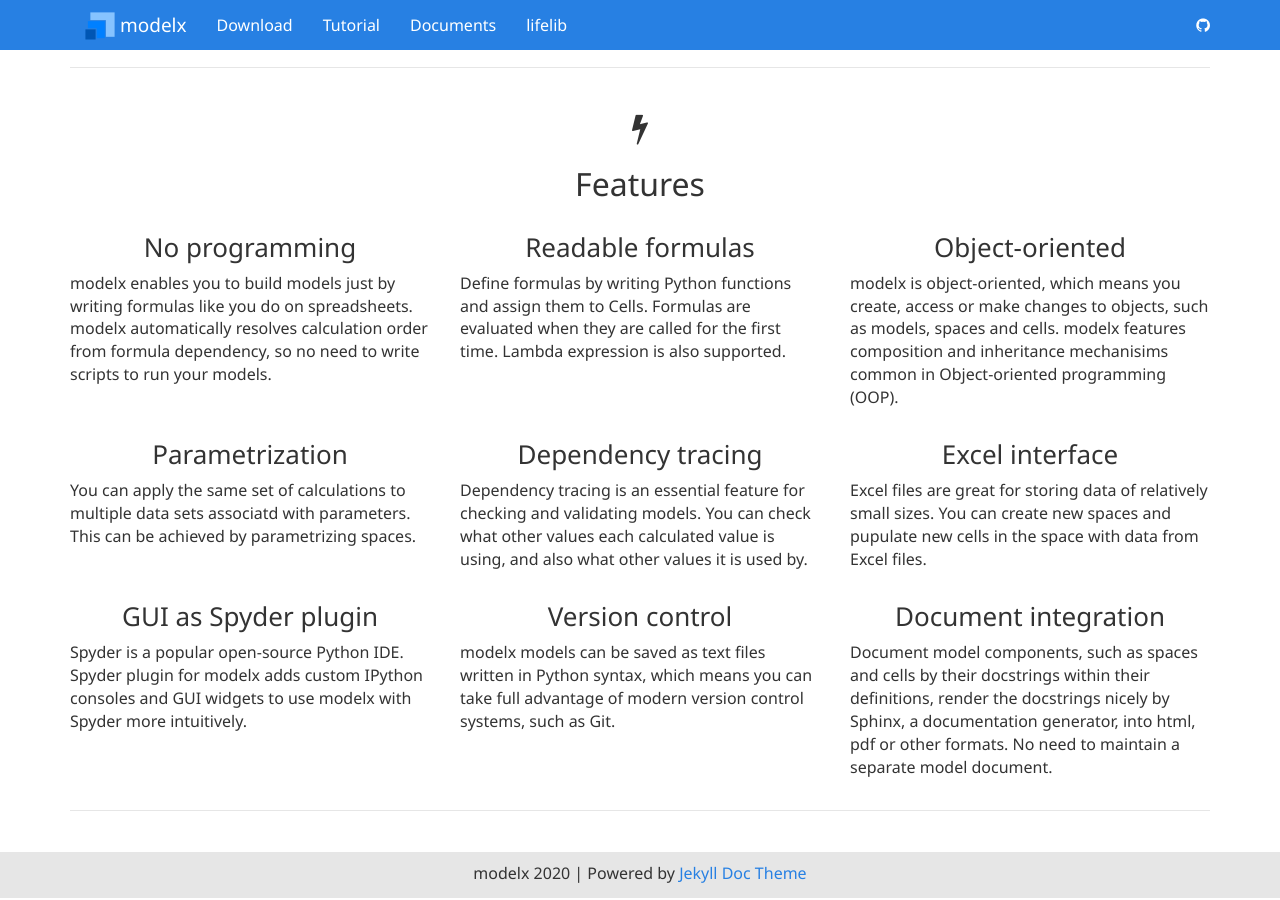
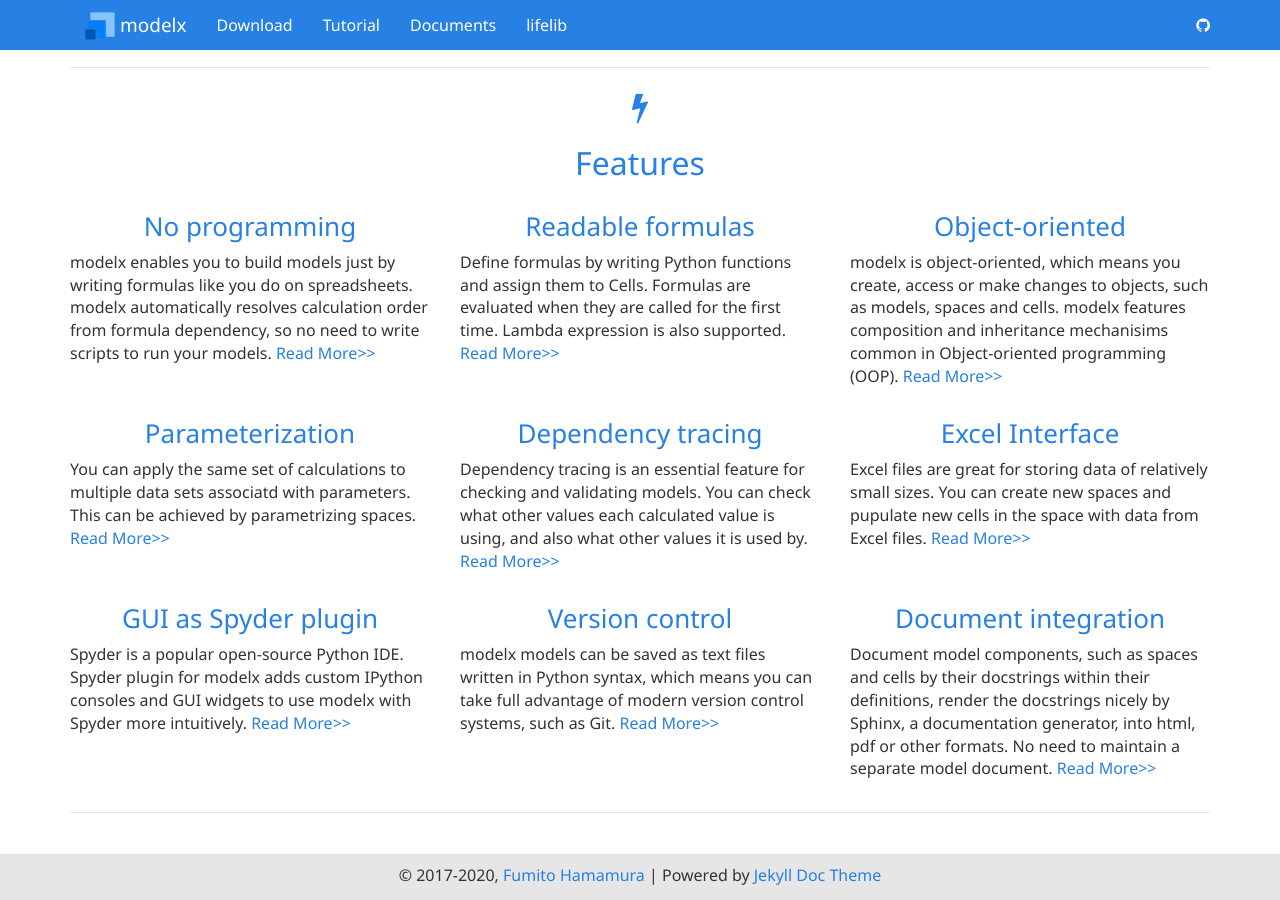
Before and after one commit to fumitoh/modelx-site, a Jekyll site: the page built from index.html, in a window 1280 px wide and 900 px high, scrolled down 682 px. Built offline with Jekyll 4.4.1, drawn with Linux system fonts in a browser that asks for light colours.

Commit message:
Add feature page

```diff
--- a/_config.yml
+++ b/_config.yml
@@ -15,6 +15,12 @@
 # theme options from https://bootswatch.com/
 # comment out this to use default Bootstrap
 bootwatch: cosmo
+
+# Author
+author:
+  name: Fumito Hamamura
+  linkedin: https://www.linkedin.com/in/fumito-hamamura/
+
 
 # Build settings
 markdown: kramdown
--- a/_includes/footer.html
+++ b/_includes/footer.html
@@ -2,7 +2,7 @@
     <div class="container">
 
         <p class="text-center">
-            {{ site.title }} {{ site.time | date: '%Y' }} |
+            &copy; 2017-{{ site.time | date: '%Y' }}, <a href="{{ site.author.linkedin }}">{{ site.author.name }}</a> |
             Powered by <a href="https://github.com/aksakalli/jekyll-doc-theme">Jekyll Doc Theme</a>
         </p>
         <!-- <p class="text-muted">Place sticky footer content here.</p> -->
--- a/_layouts/default.html
+++ b/_layouts/default.html
@@ -26,5 +26,7 @@
       </script>
     {% endif %}
 </body>
-
+    {% if page.mermaid == true %}
+    {% include mermaid.html %}
+    {% endif %}
 </html>
--- a/index.html
+++ b/index.html
@@ -2,6 +2,7 @@
 layout: default
 ---
 
+{% assign feature_page = site.pages | where: "name", "features.md" | first %}
 
 <div class="container">
     <div class="row">
@@ -52,100 +53,28 @@
 
     </div>
 
-    <!--
+    <hr>
+    <h2 class="text-center"><a href="{{site.baseurl}}{{feature_page.url}}"><i class="fa fa-bolt" aria-hidden="true"></i></a></h2>
+    <h2 align="center" id="features"><a href="{{site.baseurl}}{{feature_page.url}}">Features</a></h2>
+
+    {% for row_idx in (0..2) %}
     <div class="row">
-        <div class="col-sm-3">
-            <h2 class="text-center"><a href="{{ site.posts.first.url | prepend: site.baseurl }}"><i class="fa fa-pencil" aria-hidden="true"></i></a></h2>
-            <h3 class="text-center"><a href="{{ site.posts.first.url | prepend: site.baseurl }}">Blog</a></h3>
+
+        {% for col_idx in (0..2) %}
+        {% assign idx = row_idx | times: 3 | plus: col_idx %}
+        {% if idx >= feature_page.features.size %}
+        {% break %}
+        {% endif %}
+        {% assign feature = feature_page.features[idx] %}
+        {% assign slug = feature.title | slugify %}
+        {% assign feature_url = site.baseurl | append: feature_page.url | append: "#" | append: slug %}
+        <div class="col-sm-4">
+            <h3 class="text-center"><a href="{{ feature_url }}">{{feature.title}}</a></h3>
+            <p>{{ feature.intro }} <a href="{{ feature_url }}">Read More>></a></p>
         </div>
-        <div class="col-sm-3">
-            <h2 class="text-center"><i class="fa fa-area-chart" aria-hidden="true"></i></h2>
-            <h3 class="text-center">Examples</h3>
-        </div>
-        <div class="col-sm-3">
-            <h2 class="text-center"><a href="{{ "/docs" | prepend: site.baseurl }}"><i class="fa fa-book" aria-hidden="true"></i></a></h2>
-            <h3 class="text-center"><a href="{{ "/docs" | prepend: site.baseurl }}">Documents</a></h3>
-        </div>
-    </div>
-    -->
-
-    <hr>
-    <div class="row">
-      <h2 class="text-center"><i class="fa fa-bolt" aria-hidden="true"></i></h2>
-      <h2 align="center" id="features">Features</h2>
-        <div class="col-sm-4">
-            <h3 class="text-center">No programming</h3>
-            <p>modelx enables you to build models
-              just by writing formulas like you do on spreadsheets.
-              modelx automatically resolves calculation order from formula
-              dependency, so no need to write scripts to run your models.
-            </p>
-        </div>
-        <div class="col-sm-4">
-            <h3 class="text-center">Readable formulas</h3>
-            <p>Define formulas by writing Python functions
-            and assign them to Cells. Formulas are evaluated when they are
-            called for the first time.
-            Lambda expression is also supported.</p>
-        </div>
-        <div class="col-sm-4">
-            <h3 class="text-center">Object-oriented</h3>
-            <p>modelx is object-oriented, which means you create, access or
-              make changes to objects, such as models, spaces and cells.
-              modelx features composition and inheritance mechanisims
-              common in Object-oriented programming (OOP). </p>
-        </div>
-
+        {% endfor %}
 
     </div>
-    <div class="row">
-
-      <div class="col-sm-4">
-          <h3 class="text-center">Parametrization</h3>
-          <p>You can apply the same set of calculations
-            to multiple data sets associatd with parameters.
-            This can be achieved by parametrizing spaces.</p>
-      </div>
-      <div class="col-sm-4">
-          <h3 class="text-center">Dependency tracing</h3>
-          <p>Dependency tracing is an essential feature for checking and validating
-            models. You can check what other values
-            each calculated value is using, and also what other values
-            it is used by.
-          </p>
-      </div>
-      <div class="col-sm-4">
-          <h3 class="text-center">Excel interface</h3>
-          <p>Excel files are great for storing data of relatively small sizes.
-             You can create new spaces and pupulate new cells in the space
-             with data from Excel files. </p>
-      </div>
-    </div>
-    <div class="row">
-        <div class="col-sm-4">
-            <h3 class="text-center">GUI as Spyder plugin</h3>
-            <p>Spyder is a popular open-source Python IDE.
-              Spyder plugin for modelx adds custom IPython consoles
-              and GUI widgets to use modelx with Spyder more intuitively.
-              </p>
-        </div>
-        <div class="col-sm-4">
-            <h3 class="text-center">Version control</h3>
-            <p>modelx models can be saved as text files written in Python syntax,
-              which means you can take full advantage of modern version
-              control systems, such as Git.
-            </p>
-        </div>
-        <div class="col-sm-4">
-            <h3 class="text-center">Document integration</h3>
-            <p>Document model components, such as spaces and cells
-              by their docstrings within their definitions,
-              render the docstrings nicely by Sphinx, a documentation
-              generator, into html, pdf or other formats.
-              No need to maintain a separate model document.
-            </p>
-        </div>
-
-    </div>
+    {% endfor %}
     <hr>
 </div>
```
Also changed, not shown: _includes/features_nav.html (added, +22 -0 lines), _includes/mermaid.html (added, +8 -0 lines), _layouts/features.html (added, +27 -0 lines), features.md (added, +240 -0 lines).
